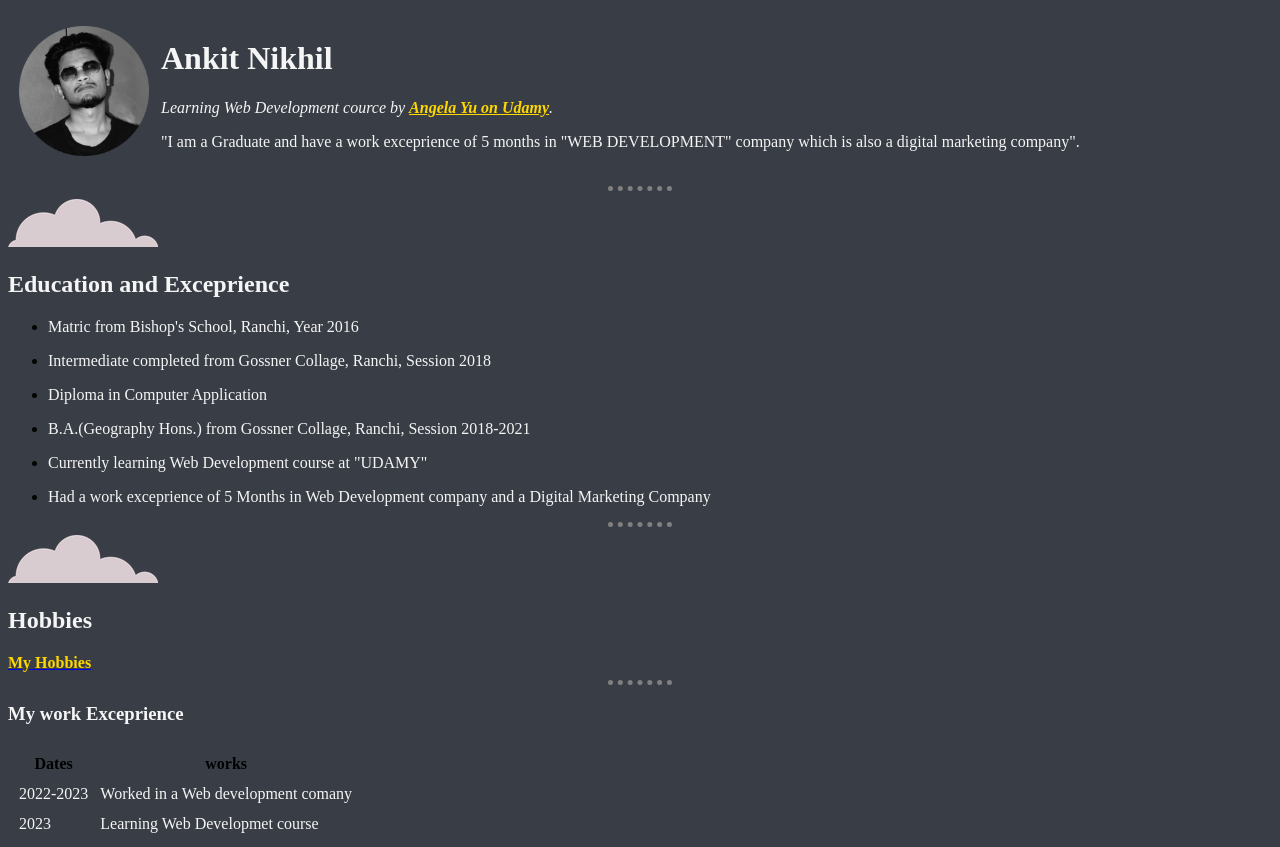
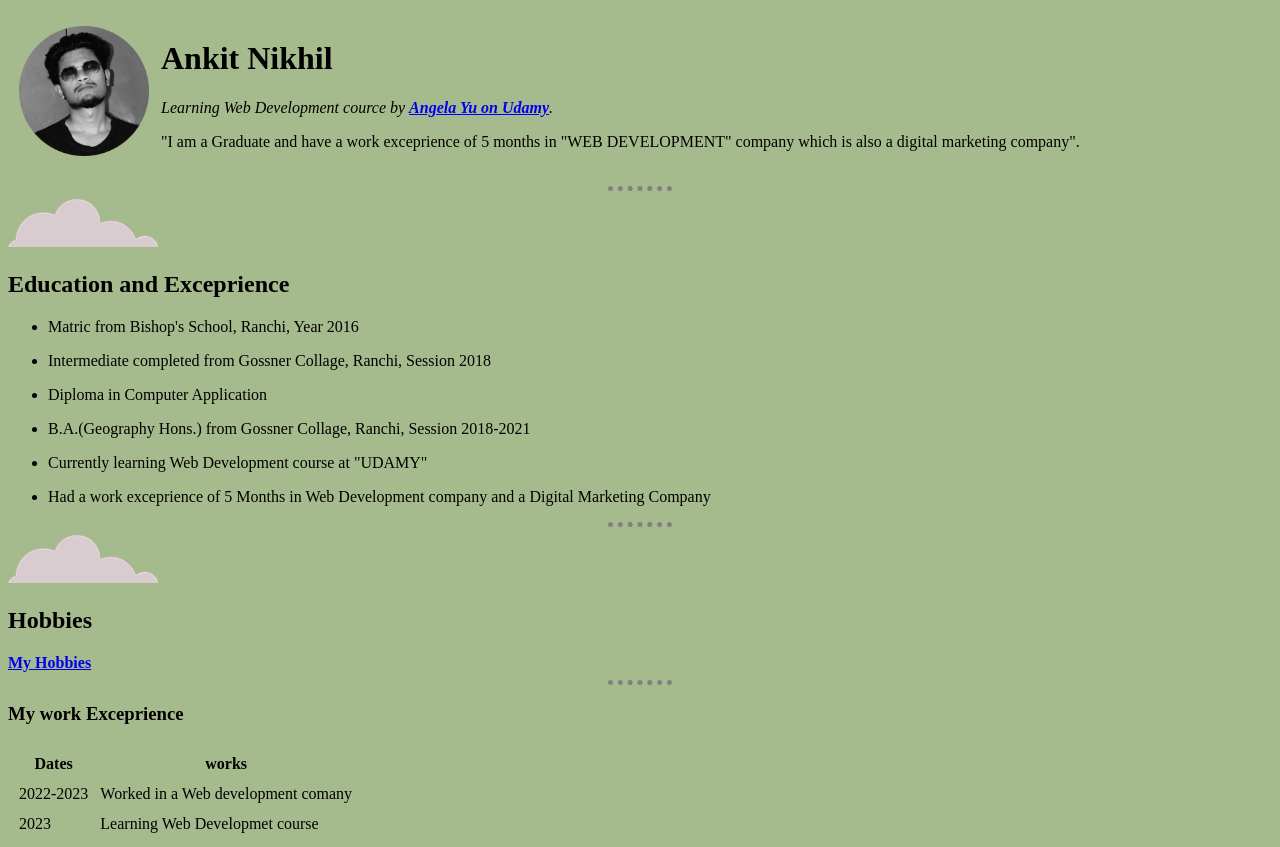
Before and after one commit to AnkitNikhil/cv, a plain HTML site: page index.html in a window 1280 px wide. Shown: the top 847 px of the page. Drawn offline with Linux system fonts and the light colour scheme.

Commit message:
Update styles.css

```diff
--- a/css/styles.css
+++ b/css/styles.css
@@ -2,16 +2,16 @@
 
 
 body{
-    background-color: #393E46;
+    background-color: #A6BB8D;
 }
 h1{
-    color: whitesmoke;
+    color: #000000;
 }
 h2{
-    color: whitesmoke;
+    color: #000000;
 }
 h3{
-    color: whitesmoke;
+    color: #000000;
 
 
 }
@@ -36,9 +36,10 @@ hr{
 
 
 .learn{
-    color: whitesmoke;
+    color: #000000;
 }
 
-.red{
-    color: gold;
+.red:hover{
+    color: red;
+
 }
```
